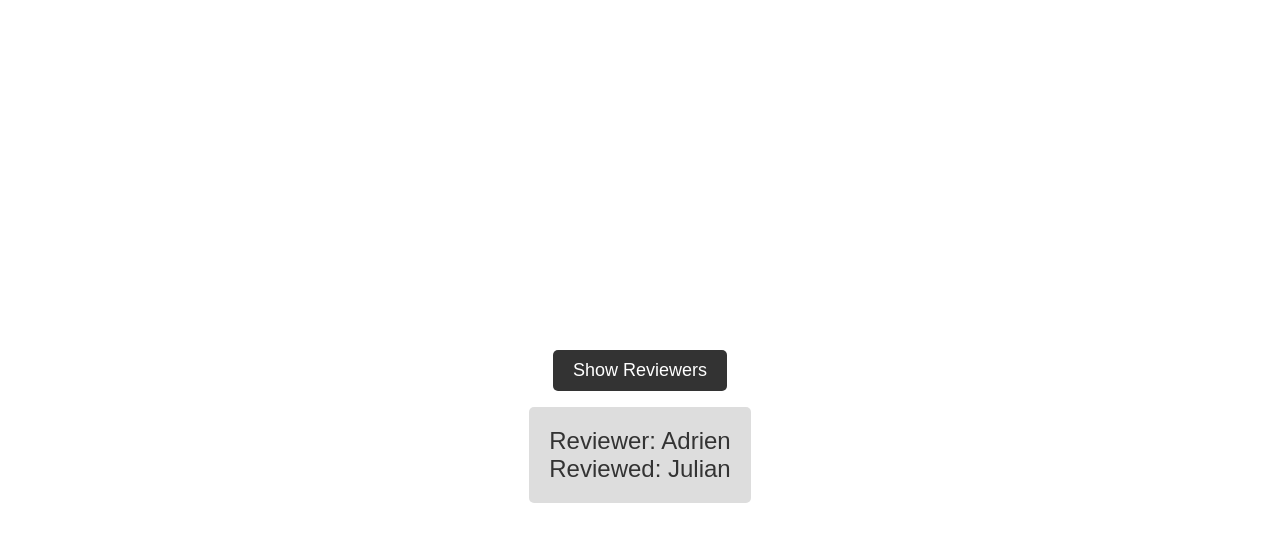
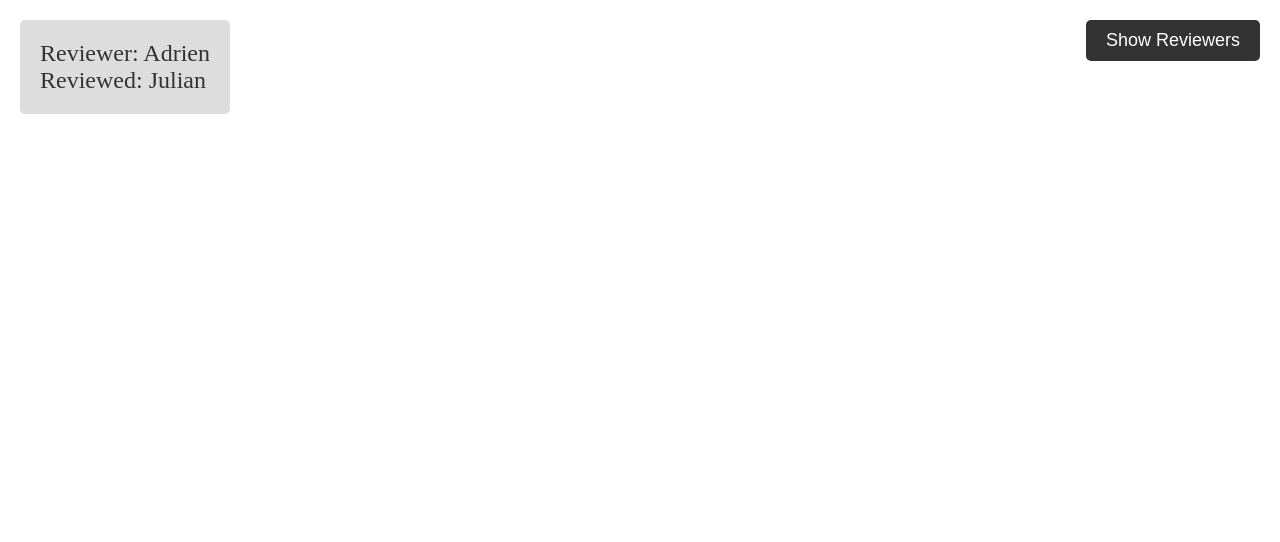
Before and after one commit to Adrien-Lucas/MyNotionIntegrations, a plain HTML site: page index.html in a window 1280 px wide. Both pictures are taken after a click on the button "Show Reviewers". Drawn offline with Linux system fonts and the light colour scheme.

Commit message:
Top left corner

```diff
--- a/index.html
+++ b/index.html
@@ -2,20 +2,15 @@
 <html>
 <head>
   <style>
-    .container {
-      display: flex;
-      flex-direction: column;
-      align-items: center;
-      justify-content: center;
-      height: 100vh;
-      font-family: Arial, sans-serif;
-    }
     .reviewer-info {
       display: none;
       padding: 20px;
       background-color: #ddd;
       border-radius: 5px;
-      text-align: center;
+      position: absolute;
+      top: 20px;
+      left: 20px;
+      text-align: left;
     }
     .reviewer-info p {
       margin: 0;
@@ -23,7 +18,9 @@
       color: #333;
     }
     button {
-      margin-top: 20px;
+      position: absolute;
+      top: 20px;
+      right: 20px;
       padding: 10px 20px;
       background-color: #333;
       color: #fff;
@@ -39,16 +36,14 @@
   </style>
 </head>
 <body>
-  <div class="container">
-    <p><button id="show-reviewers">Show Reviewers </button></p>
+  <p><button id="show-reviewers"> Show Reviewers </button></p>
   <div class="reviewer-info" id="reviewer-info">
     <p>Reviewer: <span id="reviewer"></span></p>
     <p>Reviewed: <span id="reviewed"></span></p>
   </div>
-  </div>
 
   <script>
-const teamMembers = ["Adrien", "Julian", "Gaetan"];
+    const teamMembers = ["Adrien", "Julian", "Gaëtan"];
     const numTeamMembers = teamMembers.length;
 
     const showReviewers = () => {
@@ -69,5 +64,3 @@ document.getElementById("show-reviewers").addEventListener("click", showReviewer
   </script>
 </body>
 </html>
-
-</html>
```
Lines whose indentation alone changed are shown as unchanged.
